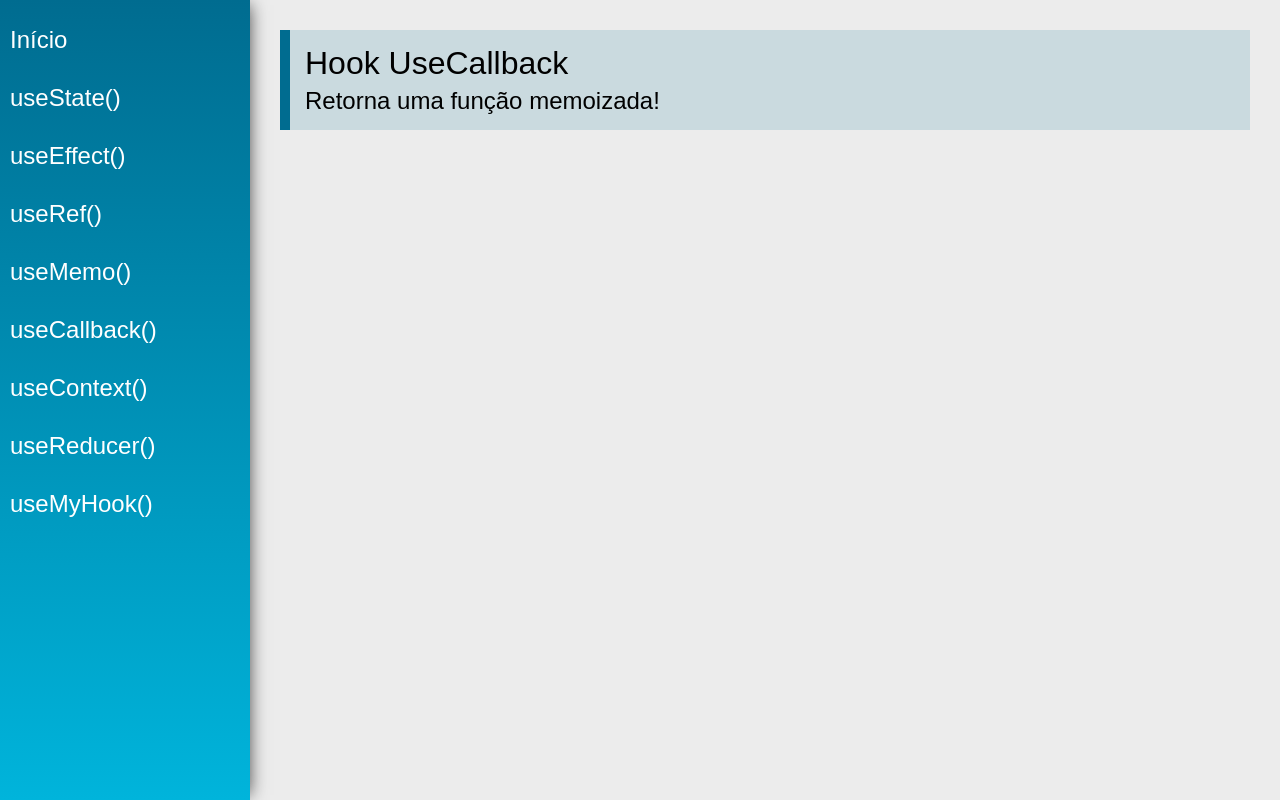
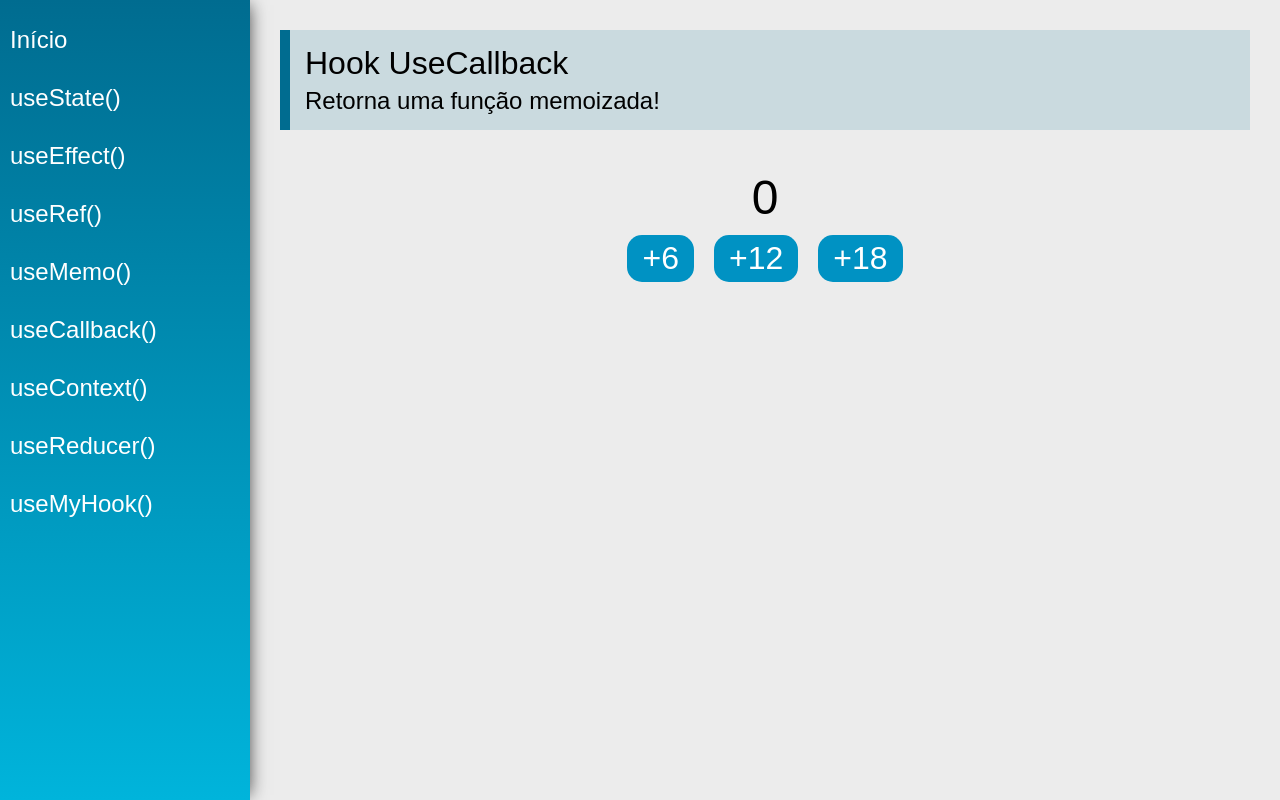
Before and after one commit to BrauUu/cource-react-hooks, a React (Vite) app: page /useCallback in a window 1280 px wide. Built offline with nearby package versions, Linux system fonts and the light colour scheme.

Commit message:
Using useCallback()

```diff
--- a/src/views/examples/UseCallback.jsx
+++ b/src/views/examples/UseCallback.jsx
@@ -1,13 +1,26 @@
-import React from 'react'
+import React, { useCallback, useState } from 'react'
 import PageTitle from '../../components/layout/PageTitle'
+import UseCallbackButtons from './UseCallbackButtons'
 
 const UseCallback = (props) => {
+
+    const [count, setCount] = useState(0)
+
+    const increase = useCallback((delta) => {
+        setCount(current => current + delta)
+    },[])
+
     return (
         <div className="UseCallback">
             <PageTitle
                 title="Hook UseCallback"
                 subtitle="Retorna uma função memoizada!"
             />
+            <div className="center">
+                <span className="text">{count}</span>
+                <UseCallbackButtons onClick={increase}/>
+            </div>
+
         </div>
     )
 }
--- /dev/null
+++ b/src/views/examples/UseCallbackButtons.jsx
@@ -0,0 +1,25 @@
+import React from "react";
+
+const UseCallbackButtons = (props) => {
+    return (
+        <div>
+            <button className="btn"
+                onClick={() => props.onClick(6)}
+            >
+                +6
+            </button>
+            <button className="btn"
+                onClick={() => props.onClick(12)}
+            >
+                +12
+            </button>
+            <button className="btn"
+                onClick={() => props.onClick(18)}
+            >
+                +18
+            </button>
+        </div>
+    )
+}
+
+export default React.memo(UseCallbackButtons)
```
